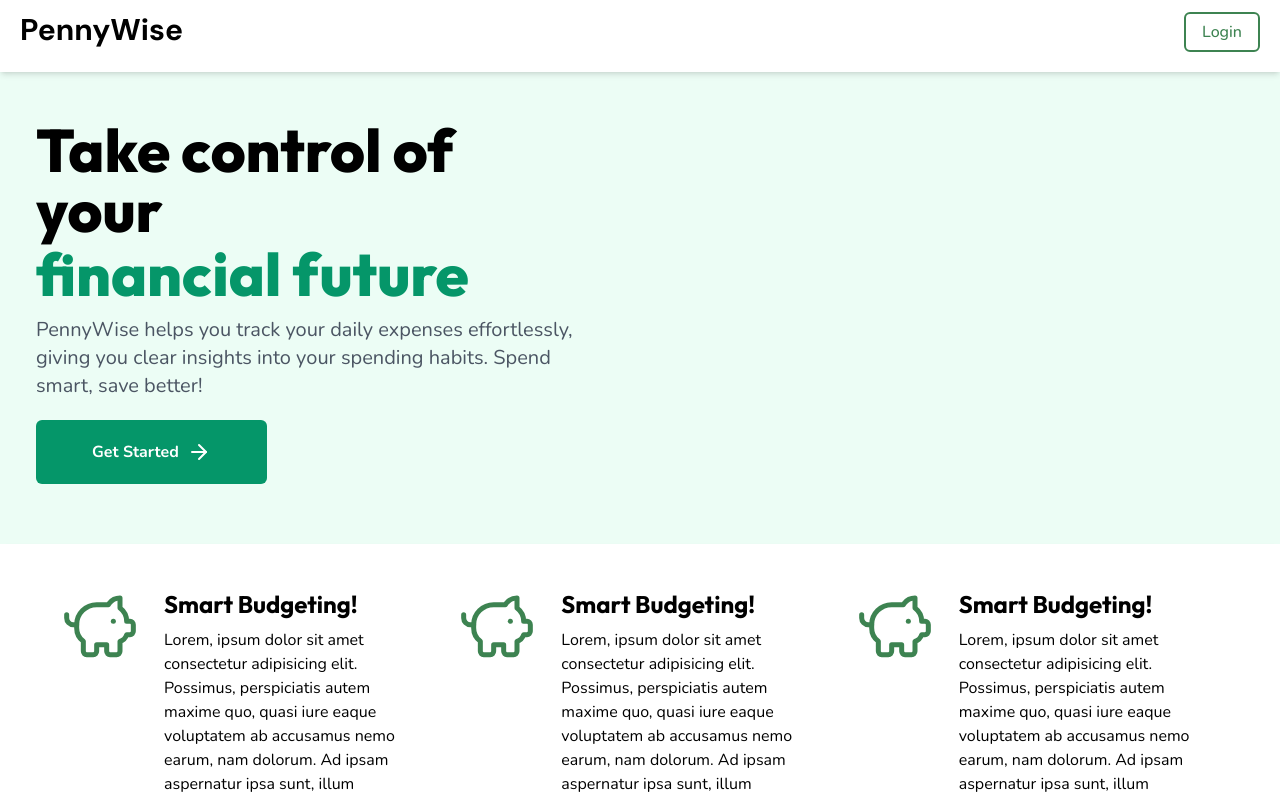
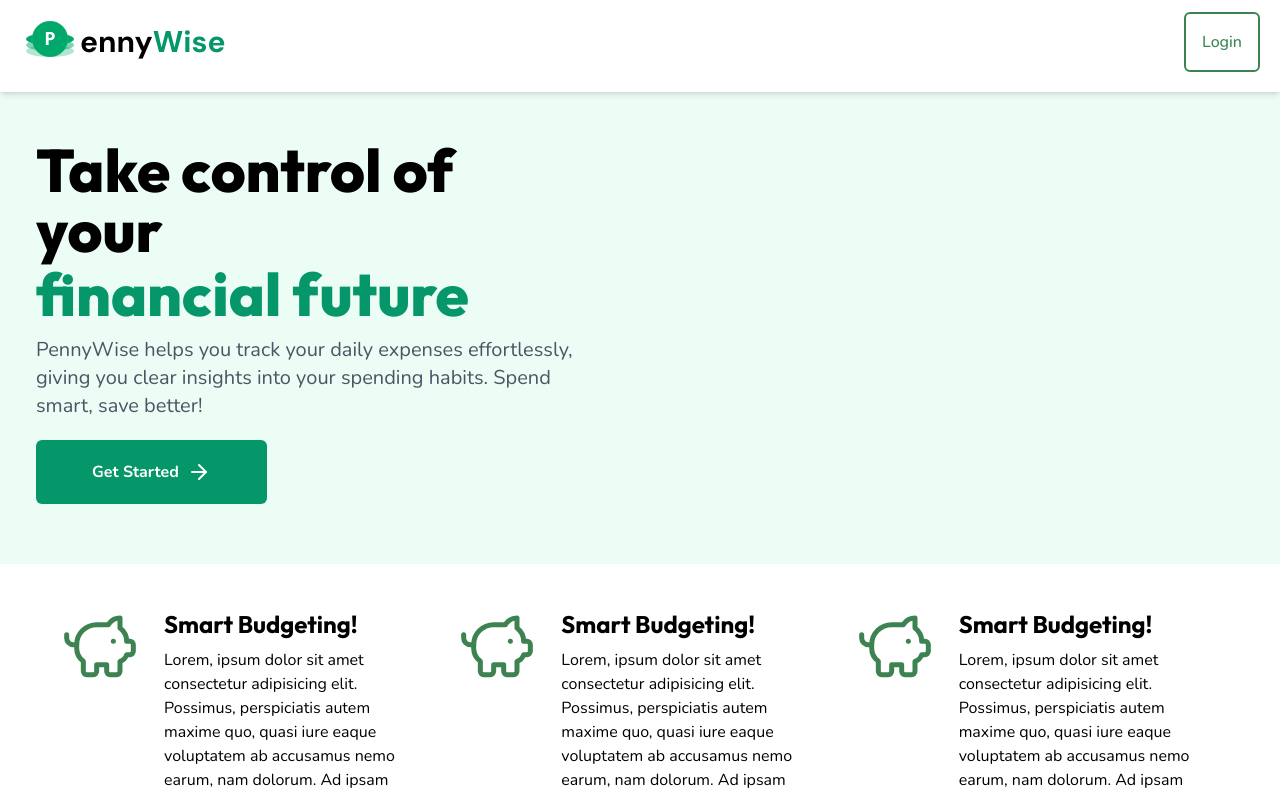
Before and after one commit to SOATS2024/project-one, a React (Vite) app in the folder pennywise/: page / in a window 1280 px wide. Shown: the top 795 px of the page. Built offline with nearby package versions, Linux system fonts and the light colour scheme; no server answers.

Commit message:
Added logo to relevant places

```diff
--- a/pennywise/src/components/ExpenseForm.jsx
+++ b/pennywise/src/components/ExpenseForm.jsx
@@ -41,7 +41,7 @@ const ExpenseForm = ({ addExpenseToList }) => {
             Amount
           </label>
           <input
-            type="text"
+            type="number"
             name="amount"
             value={amount}
             onChange={(e) => setAmount(e.target.value)}
--- /dev/null
+++ b/pennywise/src/components/Logo.jsx
@@ -0,0 +1,56 @@
+const Logo = ({ width = 40, height = 40 }) => {
+  return (
+    <div>
+      <svg
+        xmlns="http://www.w3.org/2000/svg"
+        viewBox="0 0 40 40"
+        width={width}
+        height={height}
+      >
+        {/* <!-- Logo Container --> */}
+        <g>
+          {/* <!-- Stacked Coins --> */}
+          <ellipse
+            cx="20"
+            cy="26"
+            rx="16"
+            ry="4"
+            fill="#00A86B"
+            opacity="0.3"
+          />
+          <ellipse
+            cx="20"
+            cy="22"
+            rx="16"
+            ry="4"
+            fill="#00A86B"
+            opacity="0.5"
+          />
+
+          {/* <!-- Main Coin with Light Green Border --> */}
+          <ellipse cx="20" cy="18" rx="16" ry="4" fill="#00A86B" />
+          <circle
+            cx="20"
+            cy="18"
+            r="12"
+            fill="#00A86B"
+            stroke="#90EE90"
+            stroke-width="0.1"
+          />
+          <text
+            x="20"
+            y="22"
+            font-size="12"
+            font-weight="bold"
+            text-anchor="middle"
+            fill="white"
+          >
+            P
+          </text>
+        </g>
+      </svg>
+    </div>
+  );
+};
+
+export default Logo;
--- a/pennywise/src/components/Navbar.jsx
+++ b/pennywise/src/components/Navbar.jsx
@@ -1,12 +1,18 @@
 import { useNavigate } from "react-router-dom";
+import Logo from "./Logo";
 const Navbar = ({ isWelcome }) => {
   const navigate = useNavigate();
   const handleLogin = () => {
     navigate("/login");
   };
   return (
-    <div className="flex flex-row bg-white   justify-between px-5 pb-5 pt-3 shadow-md">
-      <div className="font-pennywise text-3xl font-bold">PennyWise</div>
+    <div className="flex flex-row bg-white justify-between px-5 pb-5 pt-3 shadow-md">
+      <div className="flex flex-row items-center justify-center">
+        <Logo height={60} width={60} />
+        <div className="font-pennywise text-3xl font-bold">
+          enny<span className="text-secondary">Wise</span>
+        </div>
+      </div>
       {isWelcome ? (
         <button
           type="button"
--- a/pennywise/src/pages/Login.jsx
+++ b/pennywise/src/pages/Login.jsx
@@ -2,6 +2,7 @@ import { useNavigate } from "react-router-dom";
 import { useState } from "react";
 import { Eye, EyeOff, Mail, Lock } from "lucide-react";
 import { useFirebase } from "../context/firebase";
+import Logo from "../components/Logo";
 
 const Login = () => {
   const navigate = useNavigate();
@@ -52,10 +53,14 @@ const Login = () => {
       <div className="max-w-md py-6 px-5 w-full rounded-lg shadow-lg bg-white">
         <div className="mb-4">
           <h2 className=" text-center text-3xl font-bold text-text font-header">
-            Welcome to <span className="font-pennywise">PennyWise</span>
+            Welcome to <br />
+            <span className="flex items-center justify-center font-pennywise">
+              <Logo height={60} width={60} />
+              Penny<span className="text-secondary">Wise</span>{" "}
+            </span>
           </h2>
         </div>
-        <form className=" space-y-6">
+        <form className="space-y-6">
           <div className="rounded-md shadow-sm space-y-4 m-3">
             <div>
               <label
--- a/pennywise/src/pages/Signup.jsx
+++ b/pennywise/src/pages/Signup.jsx
@@ -59,7 +59,7 @@ const Signup = () => {
       <div className="max-w-md py-6 px-5 w-full rounded-lg shadow-lg bg-white">
         <div>
           <h2 className=" text-center text-3xl font-bold text-text font-header">
-            Sign Up for <span className="font-pennywise">PennyWise</span>
+            Sign Up
           </h2>
         </div>
         <form className="space-y-6">
@@ -226,8 +226,8 @@ const Signup = () => {
             Continue with Google
           </button>
         </div>
-        <div className="flex mx-3 mt-5 space-x-1 justify-center">
-          <div className="font-semibold font-header">
+        <div className="flex mx-3 mt-5 space-x-1 justify-center tracking-[0.12%]">
+          <div className="font-bold font-header text-gray-600">
             Already have an account?
           </div>
           <button
```
